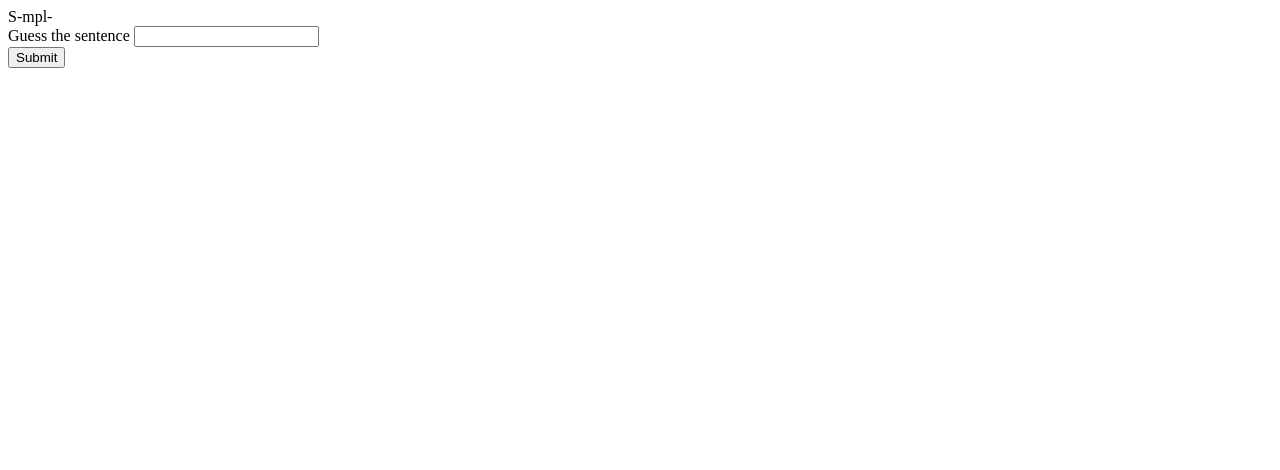
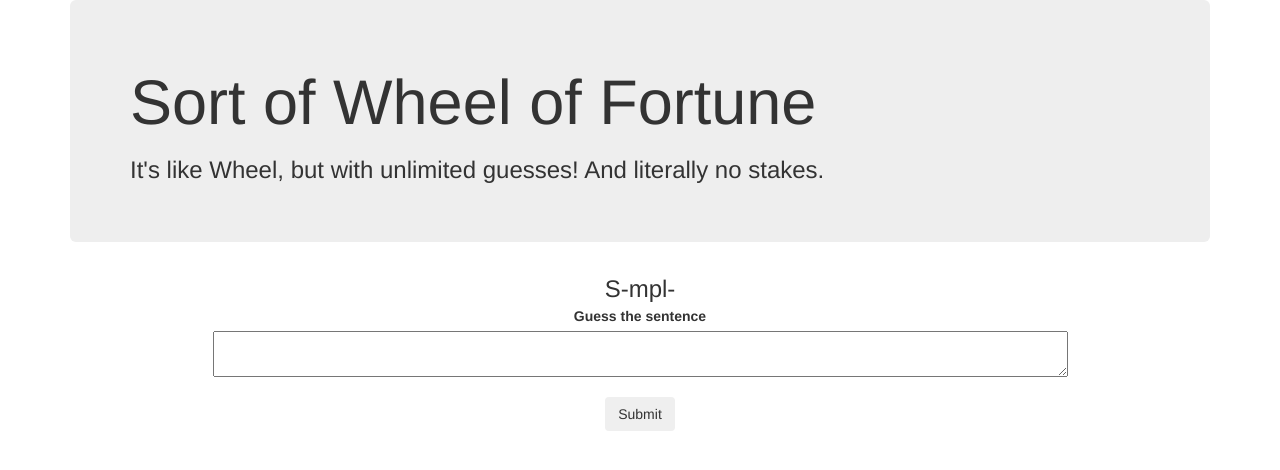
Before and after one commit to JonathanWThom/puzzle, a plain HTML site: page index.html in a window 1280 px wide. Both pictures are taken after typing "Sample" into the empty fields and a click on the button "Submit". Drawn offline with nearby package versions, Linux system fonts and the light colour scheme.

Commit message:
add css and bootstrap formatting.

```diff
--- a/css/styles.css
+++ b/css/styles.css
@@ -9,3 +9,16 @@
 .incorrect {
   color: red;
 }
+
+textarea {
+  width: 75%;
+  text-align: left;
+}
+
+#input, #guess, #results {
+  text-align: center;
+}
+
+#results {
+  font-size: 24px;
+}
--- a/index.html
+++ b/index.html
@@ -1,18 +1,25 @@
 <!DOCTYPE html>
 <html>
   <head>
+    <link rel="stylesheet" href="https://maxcdn.bootstrapcdn.com/bootstrap/3.3.7/css/bootstrap.min.css" integrity="sha384-BVYiiSIFeK1dGmJRAkycuHAHRg32OmUcww7on3RYdg4Va+PmSTsz/K68vbdEjh4u" crossorigin="anonymous">
     <link rel="stylesheet" href="css/styles.css">
     <script src="js/jquery-3.1.1.js"></script>
     <script src="js/scripts.js"></script>
-    <title></title>
+    <title>Weird Wheel of Fortune</title>
   </head>
   <body>
+    <div class="container">
+      <div class="jumbotron">
+        <h1>Sort of Wheel of Fortune</h1>
+        <h3>It's like Wheel, but with unlimited guesses! And literally no stakes.</h3>
+      </div>
       <form id="input">
         <div class="form-group">
           <label>Input a sentence</label>
-        <input id="sentence" type="text">
+          <br>
+          <textarea id="sentence" type="text"></textarea>
         </div>
-      <button type="submit">Submit</button>
+        <button type="submit" class="btn">Submit</button>
       </form>
 
       <div id="results"></div>
@@ -20,11 +27,13 @@
       <form id="guess">
         <div class="form-group">
           <label>Guess the sentence</label>
-        <input id="userGuess" type="text" autocomplete="off">
+          <br>
+          <textarea id="userGuess" type="text" autocomplete="off"></textarea>
         </div>
-      <button type="submit">Submit</button>
+        <button type="submit" class="btn">Submit</button>
       </form>
 
-    <button id="reset">Enter a new sentence</button>
+      <button id="reset" class="btn">Enter a new sentence</button>
+    </div><!-- div container-->
   </body>
 </html>
--- a/js/scripts.js
+++ b/js/scripts.js
@@ -24,7 +24,6 @@ $(document).ready(function(){
     event.preventDefault();
     originalSentence = $("#sentence").val();
     dashedSentence = toDashes(originalSentence);
-    console.log(dashedSentence);
 
     $("#input").hide();
     $("#guess").show();
```
Lines whose indentation alone changed are shown as unchanged.
